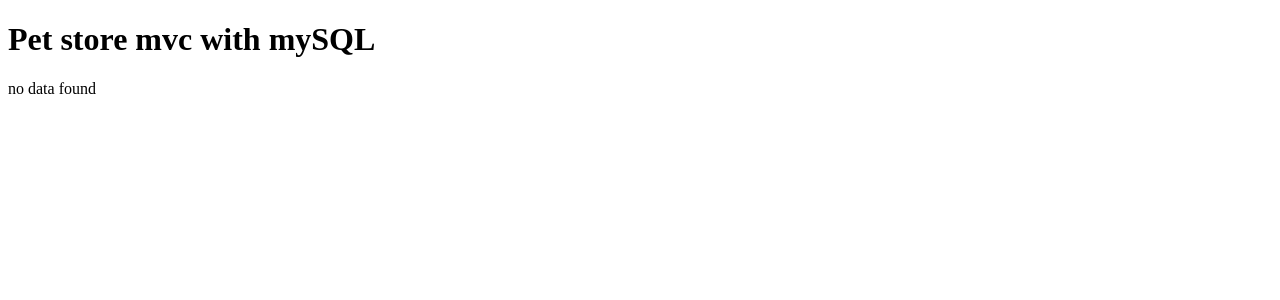
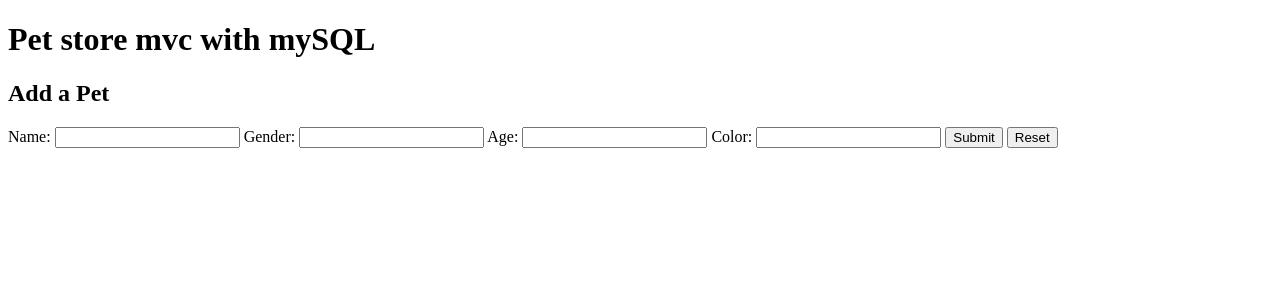
Before and after one commit to Moonstone07/bloc3-adv-web, a PHP site: page / in a window 1280 px wide. Shown: the top 300 px of the page. Run offline with PHP 8.4, Linux system fonts and the light colour scheme; data that the repository does not hold is empty.

Commit message:
changed the name, and can insert data

```diff
--- a/project-1/pet-store-mvc/controllers/PetControllers.php
+++ b/project-1/pet-store-mvc/controllers/PetControllers.php
@@ -1,8 +1,7 @@
 <?php
 
 ini_set('display_errors', 1);
-// ini_set('display_startup_errors', 1);
-// error_reporting(E_ALL);
+
 
 include_once 'models/model.php';
 
@@ -21,28 +20,29 @@
         // return $pets;
     }
 
-    // public function petForm()
-    // {
-    //     include "views/petForm.php";
-    // }
+    public function petForm()
+    {
+        include "views/petForm.php";
+    }
 
-    // public function addPet(){
-    //     $name = $_POST['name'];
-    //     $age = $_POST['age'];
-    //     $gender = $_POST ['gender'];
-    //     $color = $_POST['color'];
+    public function addPet(){
+        // echo "addPet() method is called!";
+        $name = $_POST['name'];
+        $gender = $_POST ['gender'];
+        $age = $_POST['age'];
+        $color = $_POST['color'];
 
-    //     if(!$name || !$age || !$gender || !$color){
-    //         echo "Please fill out all fields";
-    //         $this->petForm();
-    //         return;
-    //     }elseif ($this->model->insertPet($name, $age, $gender, $color)){
-    //         echo "Pet added successfully";
-    //     } else {
-    //         echo "Error adding pet";
-    //     }
-    //     $this->displayPets();
-    // }
+        if(!$name || !$gender || !$age || !$color){
+            echo "Please fill out all fields";
+            $this->petForm();
+            return;
+        }elseif ($this->model->insertPet($name, $gender, $age, $color)){
+            echo "Pet added successfully: $name, $gender, $age, $color </br>";
+        } else {
+            echo "Error adding pet";
+        }
+        $this->displayPets();
+    }
 }
 
 $connect2DA = new ConnectionDA
@@ -50,12 +50,12 @@
 
 $controller = new PetController($connect2DA);
 
-$controller->displayPets();
+// $controller->displayPets();
 
-// if (isset($_POST['submit'])) {
-//     $controller->addPet();
-// } else {
-//     $controller->petForm();
-// }
+if (isset($_POST['submit'])) {
+    $controller->addPet();
+} else {
+    $controller->petForm();
+}
 
 ?>
--- a/project-1/pet-store-mvc/models/model.php
+++ b/project-1/pet-store-mvc/models/model.php
@@ -39,6 +39,7 @@
         }
     }
 
+
     // select all pets from the database
     public function getPet()
     {
@@ -57,15 +58,21 @@
 
 
     // insert a new pet into the database
-    // public function insertPet($name, $age, $gender, $color)
-    // {
-    //     $mysqli = $this->connect();
-    //     if ($mysqli) {
-    //         $mysqli->query("INSERT INTO pet (name, age, gender, color) VALUES ('$name', '$age', '$gender', '$color')");
-    //         $mysqli->close();
-    //         return true;
-    //     } else {
-    //         return false;
-    //     }
-    // }
+    public function insertPet($pet_Name, $pet_Gender, $pet_Age, $pet_Color)
+    {
+        $mysqli = $this->connect();
+        if ($mysqli) {
+            if ($mysqli->query("INSERT INTO pets (pet_Name, pet_Gender, pet_Age, pet_Color) VALUES ('$pet_Name', '$pet_Gender', '$pet_Age', '$pet_Color')") === TRUE) {
+                $mysqli->close();
+                return true;
+            } else {
+                echo "Error: " . $mysqli->error;
+                $mysqli->close();
+                return false;
+            }
+        } else {
+            return false;
+        }
+    }
 }
+?>
--- a/project-1/pet-store-mvc/views/PetForm.php
+++ b/project-1/pet-store-mvc/views/PetForm.php
@@ -1,11 +1,19 @@
+
+
+
+<h2>Add a Pet</h2>
 <form method="POST">
+    <label for="name">Name:</label>
+    <input type="text" id="name" name="name" required">
+    <label for="gender">Gender:</label>
+    <input type="text" id="gender" name="gender" required>
+    <label for="age">Age:</label>
+    <input type="text" id="age" name="age" required>
+    <label for="color">Color:</label>
+    <input type="text" id="color" name="color" required>
 
-    <input type="text" name="name" placeholder="Name" value="<?php echo $_POST['name'] ? $_POST['name'] : ""; ?>">
-    <input type="text" name="age" placeholder="Age" value="<?php echo $_POST['age'] ? $_POST['age'] : ""; ?>">
-    <input type="text" name="gender" placeholder="Gender" value="<?php echo $_POST['gender'] ? $_POST['gender'] : ""; ?>">
-    <input type="text" name="color" placeholder="Color" value="<?php echo $_POST['color'] ? $_POST['color'] : ""; ?>">
+
     <input type="submit" name="submit" value="Submit">
     <input type="reset" name="reset" value="Reset">
 
-
 </form>
--- a/project-1/pet-store-mvc/views/PetView.php
+++ b/project-1/pet-store-mvc/views/PetView.php
@@ -1,7 +1,7 @@
 <?php
-if ($pet) {
-    foreach ($pet as $pets) {
-        echo $pets['pet_ID'] . " " . $pet['pet_Name'] . " " . $pet['pet_Gender'] . " " . $pet['pet_Age'] . " " . $pet['pet_Color'] . "</br>";
+if ($pets) {
+    foreach ($pets as $pet) {
+        echo $pet['pet_ID'] . " " . $pet['pet_Name'] . " " . $pet['pet_Gender'] . " " . $pet['pet_Age'] . " " . $pet['pet_Color'] . "</br>";
     }
 } else {
     echo "no data found";
```
